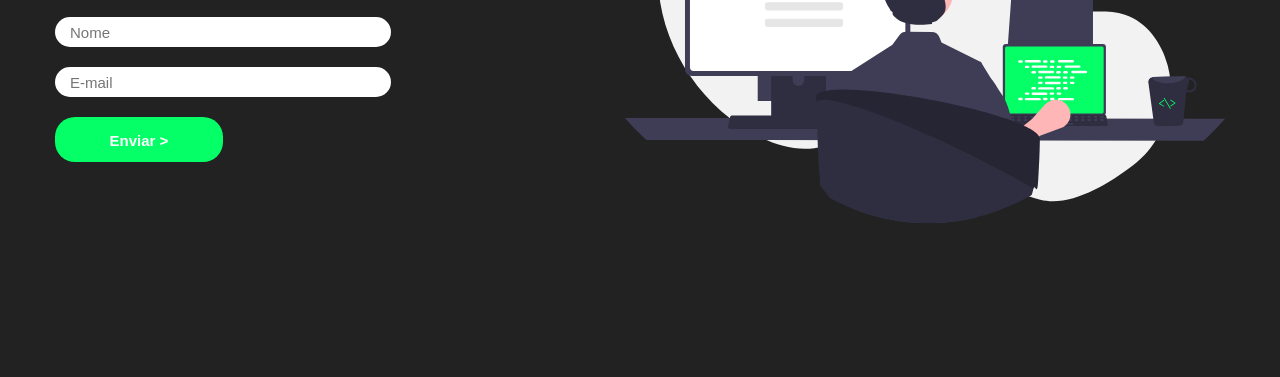
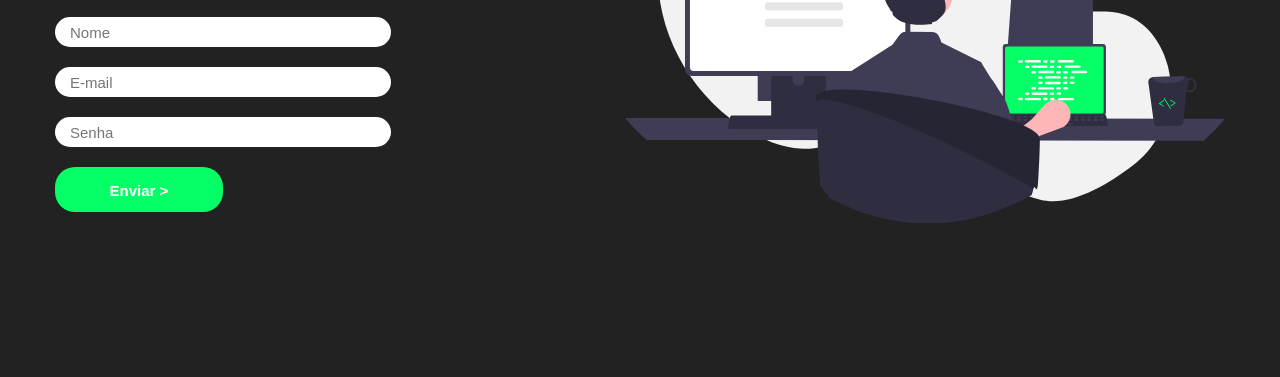
Before and after one commit to Filipee01/Portfolio, a plain HTML site: page index.html in a window 1280 px wide. Shown: the part 373-750 px from the top of the page. Drawn offline with nearby package versions, Linux system fonts and the light colour scheme.

Commit message:
passowrd

```diff
--- a/index.html
+++ b/index.html
@@ -46,6 +46,7 @@
           <form>
             <input type="text" placeholder="Nome" />
             <input type="email" placeholder="E-mail" />
+            <input type="password" placeholder="Senha" />
             <input type="submit" value="Enviar >" />
           </form>
         </div>
```
